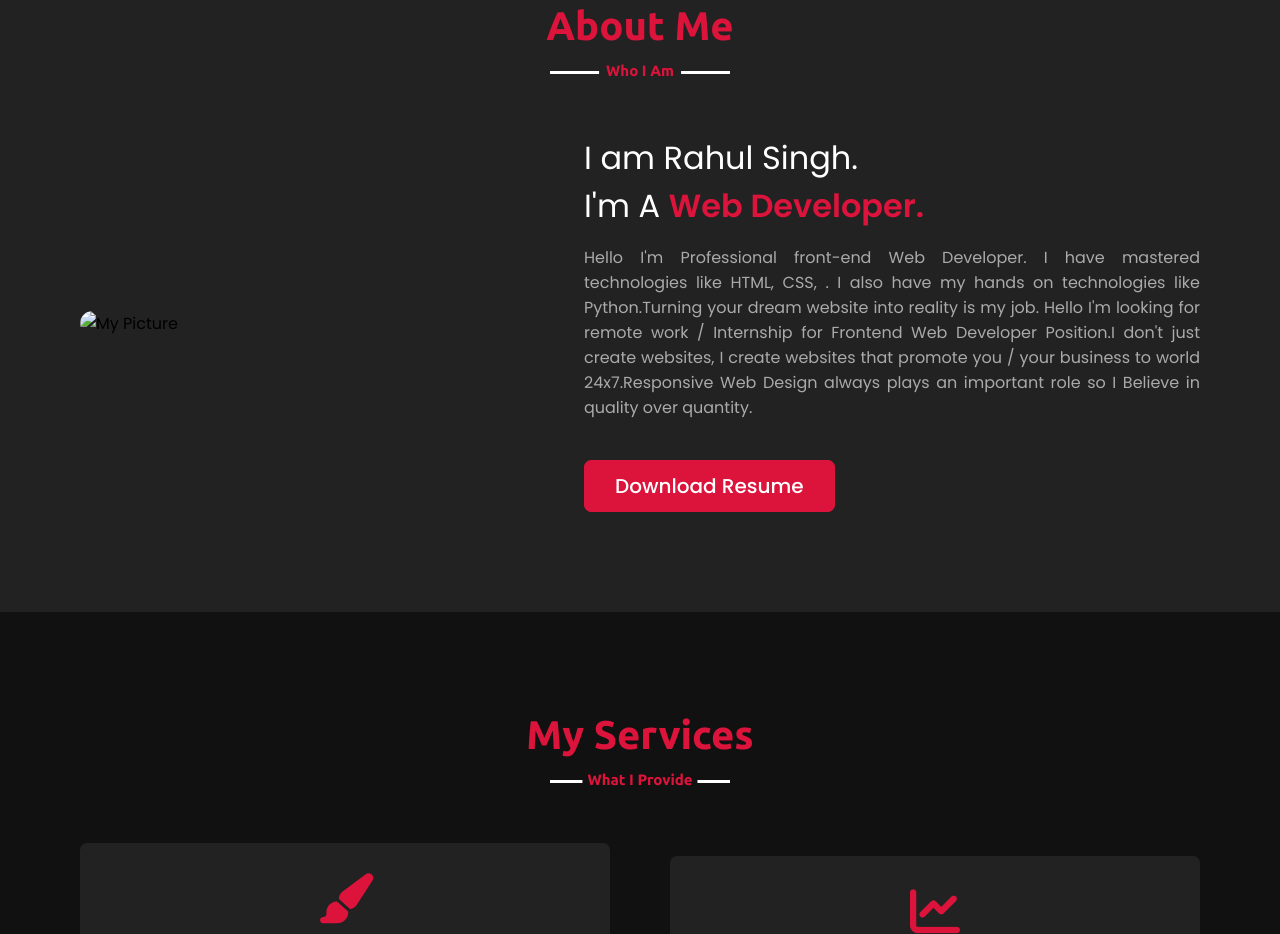
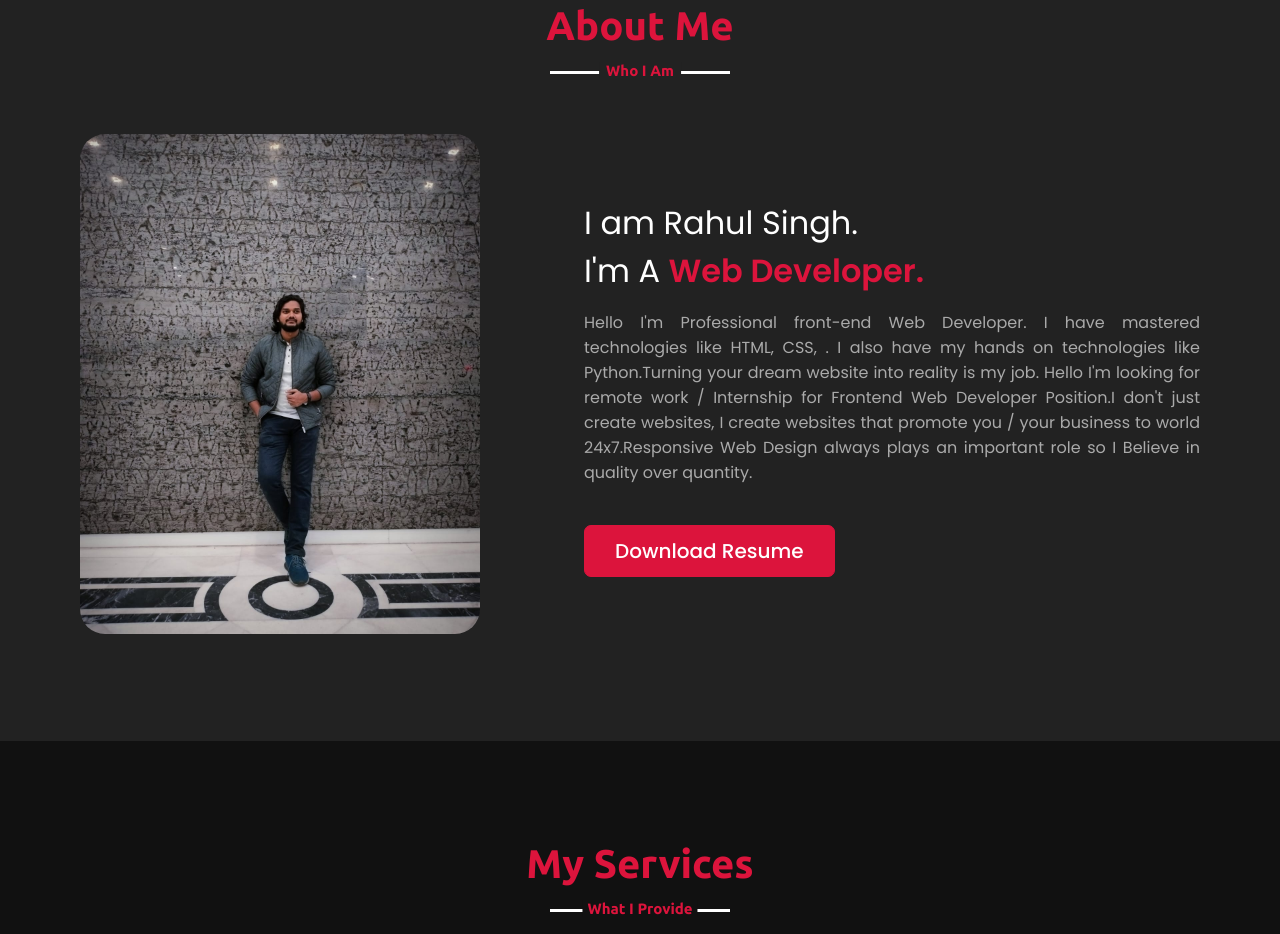
Before and after one commit to rahulsinghddh19/resume, a plain HTML site: page index.html in a window 1280 px wide. Shown: the part 897-1831 px from the top of the page. Drawn offline with nearby package versions, Linux system fonts and the light colour scheme.

Commit message:
Update index.html

```diff
--- a/index.html
+++ b/index.html
@@ -84,7 +84,7 @@
             <div class="about-content">
 
                 <div class="collumn left">
-                    <img src="image/me1.jpg" alt="My Picture">
+                    <img src="me1.jpg" alt="My Picture">
                 </div>
 
                 <div class="collumn right">
```
